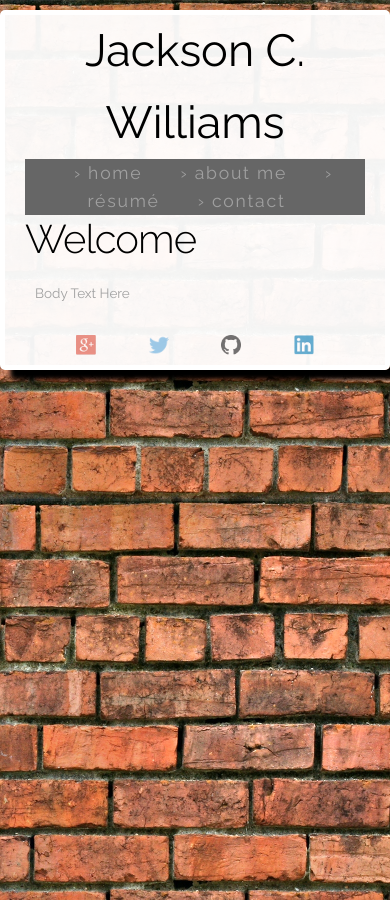
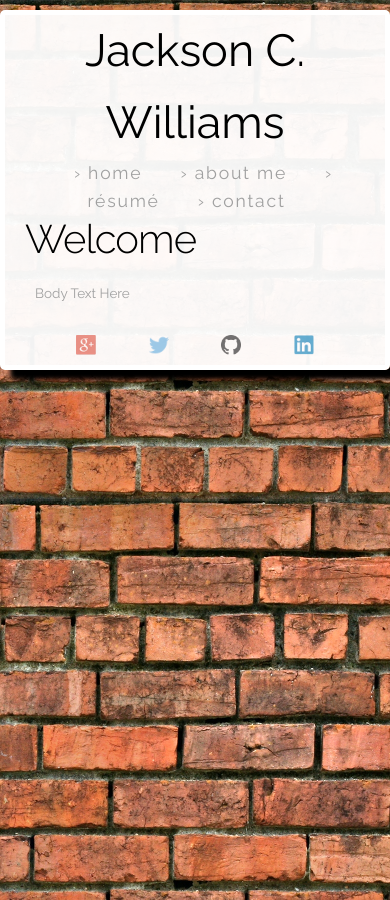
Before and after one commit to jacksoncwilliams/jackson-erin, a Jekyll site: the page built from fleektryout.html, in a window 390 px wide. Built offline with Jekyll 4.4.1, drawn with Linux system fonts in a browser that asks for light colours.

Commit message:
Update layout.css

```diff
--- a/css/layout.css
+++ b/css/layout.css
@@ -132,39 +132,3 @@ text-align: center;
 	margin-bottom: 10px;
 	padding-right:-20px;
 }
-
-
-
-@media screen and (max-width: 480px) {
-   #navigation {
-      background: #666;
-   }
-
-
-#navigation li li {
-   width: 100%;
-   border: none;
-   border-top: 1px solid #fff;
-   border-bottom: 1px solid #333;
-   background: -moz-linear-gradient(top, #ffffff 0%, #666666 100%); /* FF3.6+ */
-   background: -webkit-gradient(linear, left top, left bottom, color-stop(0%,#ffffff), color-stop(100%,#666666)); /* Chrome,Safari4+ */
-   background: -webkit-linear-gradient(top, #ffffff 0%,#666666 100%); /* Chrome10+,Safari5.1+ */
-   background: -o-linear-gradient(top, #ffffff 0%,#666666 100%); /* Opera 11.10+ */
-   background: -ms-linear-gradient(top, #ffffff 0%,#666666 100%); /* IE10+ */
-   background: linear-gradient(top, #ffffff 0%,#666666 100%); /* W3C */
-}
-
-#navigation li:first-child {
-   border-top: none;
-}
-}
-#navigation li:last-child {
-   border-bottom: none;
-}
-
-#navigation li a {
-   padding: 0;
-   font-size: 1.2em;
-   line-height: 1em;
-   height: 2.8em;
-}
```
